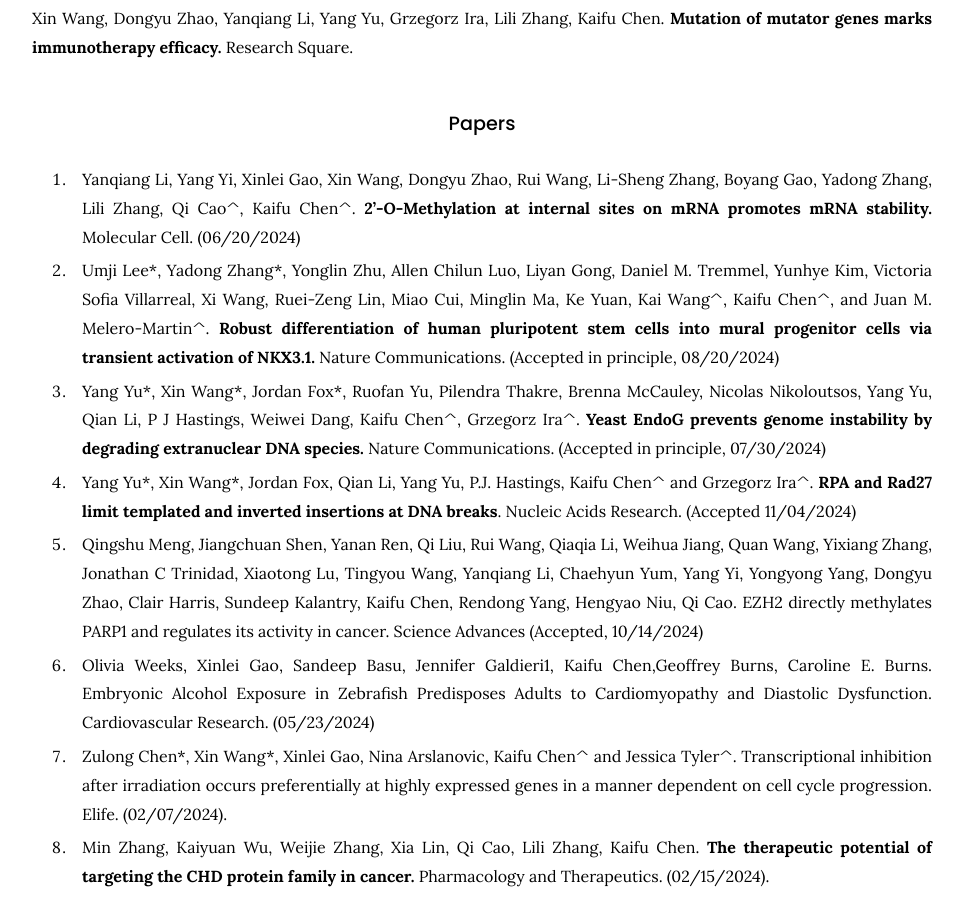
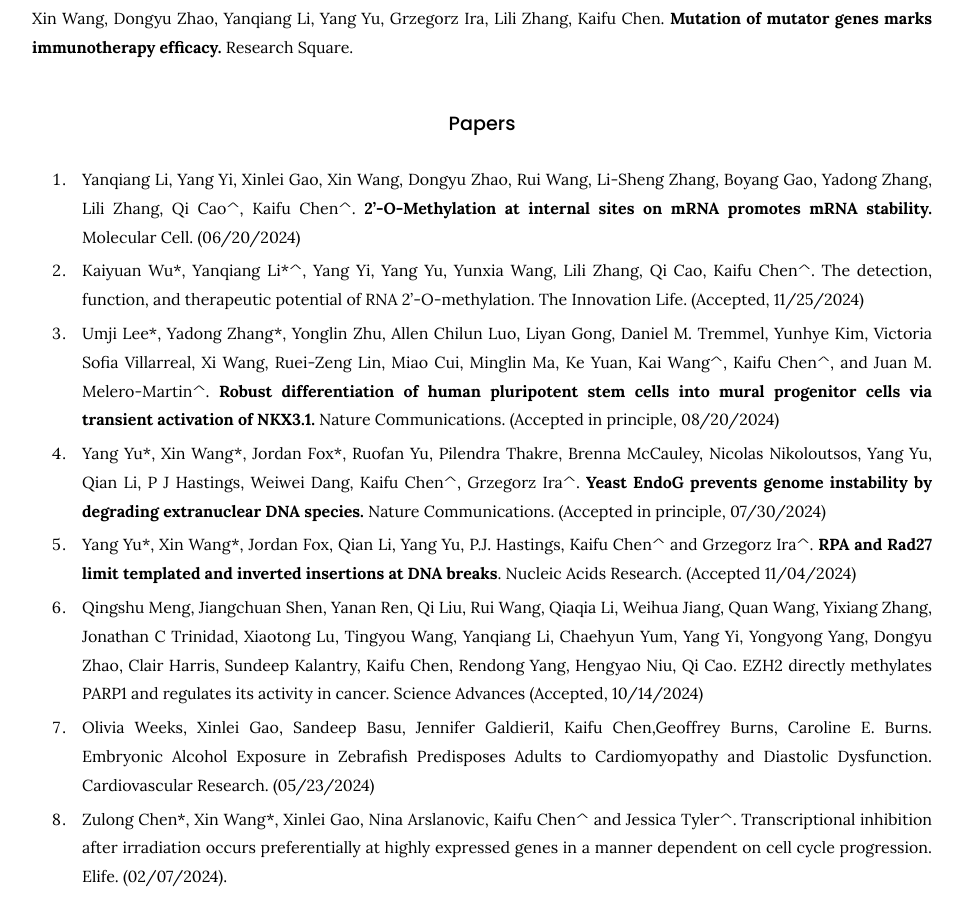
Before and after one commit to kaifuchenlab/kaifuchenlab.github.io, a Jekyll site: the page built from 3.publication/index.md, in a window 1280 px wide and 900 px high, scrolled down 462 px. Shown: the whole window, without its empty margins (158-1122 px from the left). Built offline with Jekyll 4.4.1, drawn with Linux system fonts in a browser that asks for light colours.

Commit message:
Update index.md

```diff
--- a/3.publication/index.md
+++ b/3.publication/index.md
@@ -19,8 +19,11 @@ Research Square.
 
 ### Papers
 
-89. Yanqiang Li, Yang Yi, Xinlei Gao, Xin Wang, Dongyu Zhao, Rui Wang, Li-Sheng Zhang, Boyang Gao, Yadong Zhang, Lili Zhang, Qi Cao^, Kaifu Chen^. **2'-O-Methylation at internal sites on mRNA promotes mRNA stability.**
+90. Yanqiang Li, Yang Yi, Xinlei Gao, Xin Wang, Dongyu Zhao, Rui Wang, Li-Sheng Zhang, Boyang Gao, Yadong Zhang, Lili Zhang, Qi Cao^, Kaifu Chen^. **2'-O-Methylation at internal sites on mRNA promotes mRNA stability.**
 Molecular Cell. (06/20/2024)
+
+89. Kaiyuan Wu\*, Yanqiang Li\*^, Yang Yi, Yang Yu, Yunxia Wang, Lili Zhang, Qi Cao, Kaifu Chen^. The detection, function, and therapeutic potential of RNA 2'-O-methylation.
+The Innovation Life. (Accepted, 11/25/2024)
 
 88. Umji Lee\*, Yadong Zhang\*, Yonglin Zhu, Allen Chilun Luo, Liyan Gong, Daniel M. Tremmel, Yunhye Kim, Victoria Sofia Villarreal, Xi Wang, Ruei-Zeng Lin, Miao Cui, Minglin Ma, Ke Yuan, Kai Wang^, Kaifu Chen^, and Juan M. Melero-Martin^. **Robust differentiation of human pluripotent stem cells into mural progenitor cells via transient activation of NKX3.1.**
 Nature Communications. (Accepted in principle, 08/20/2024)
```
